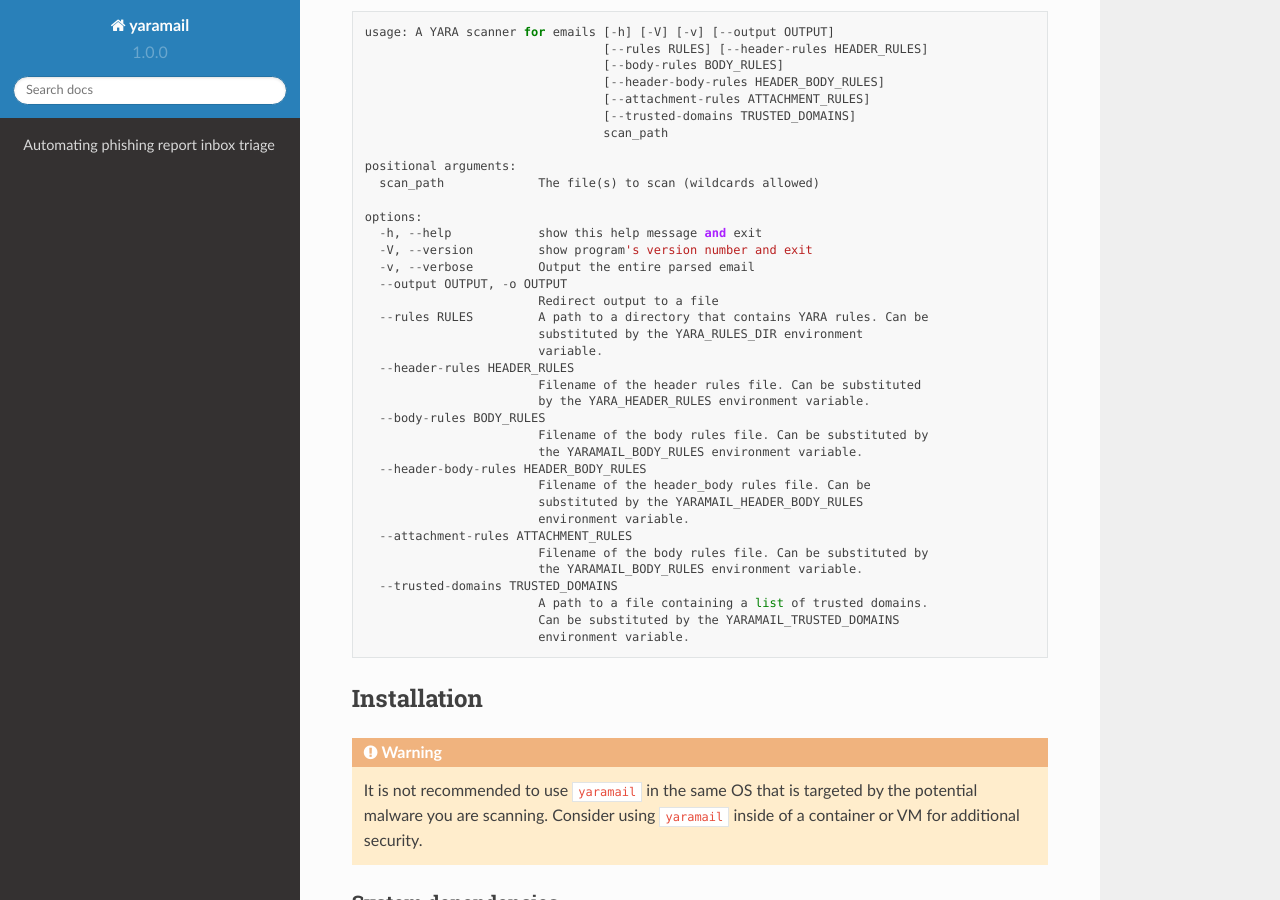
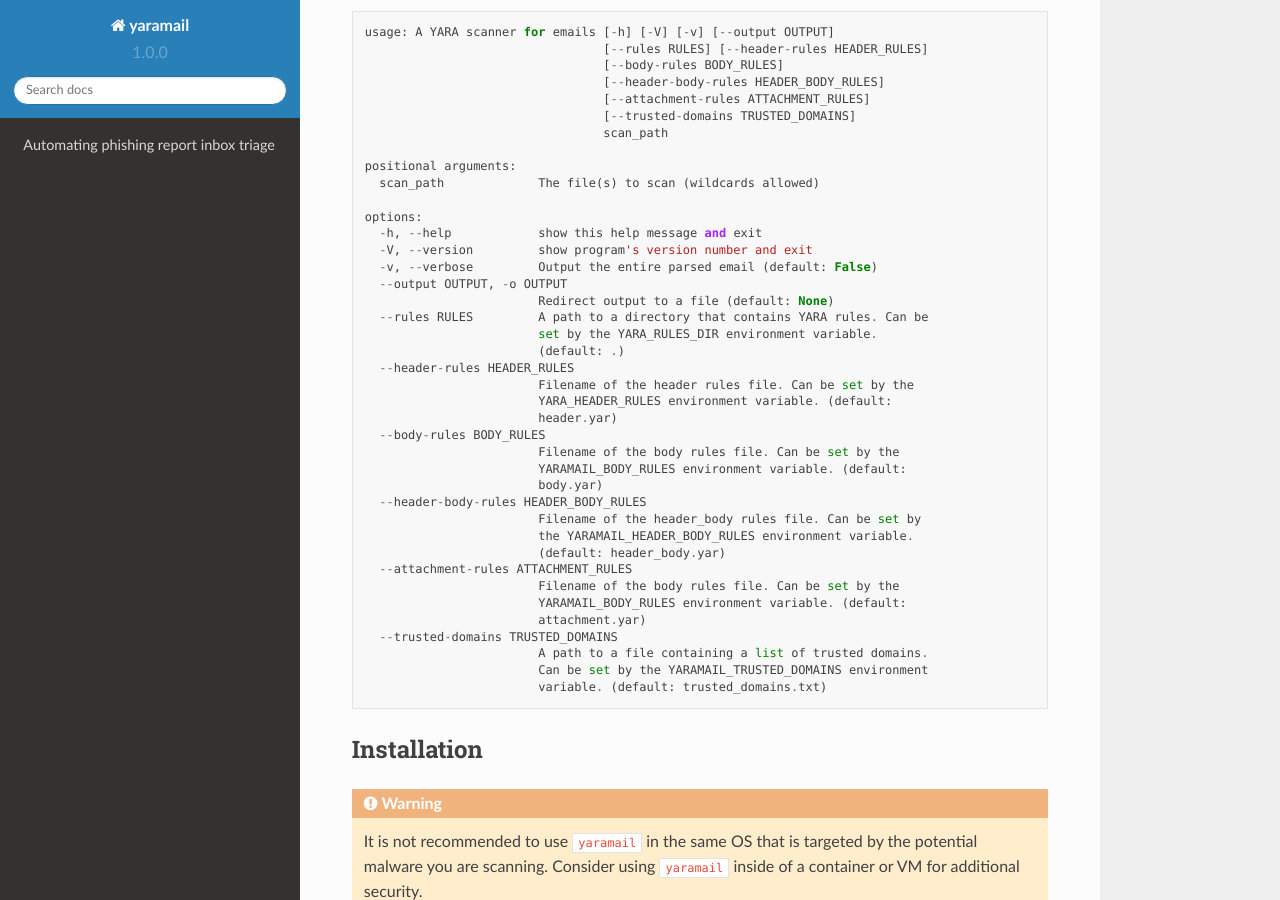
Before and after one commit to seanthegeek/yaramail, a Sphinx documentation site: the page built from docs/source/index.md, in a window 1280 px wide and 900 px high, scrolled down 753 px. Built offline with Sphinx 7.4.7 and the Read the Docs theme 2.0.0, drawn with Linux system fonts in a browser that asks for light colours.

Commit message:
Update CLI documentation

````diff
--- a/docs/source/index.md
+++ b/docs/source/index.md
@@ -40,29 +40,32 @@
 options:
   -h, --help            show this help message and exit
   -V, --version         show program's version number and exit
-  -v, --verbose         Output the entire parsed email
+  -v, --verbose         Output the entire parsed email (default: False)
   --output OUTPUT, -o OUTPUT
-                        Redirect output to a file
+                        Redirect output to a file (default: None)
   --rules RULES         A path to a directory that contains YARA rules. Can be
-                        substituted by the YARA_RULES_DIR environment
-                        variable.
+                        set by the YARA_RULES_DIR environment variable.
+                        (default: .)
   --header-rules HEADER_RULES
-                        Filename of the header rules file. Can be substituted
-                        by the YARA_HEADER_RULES environment variable.
+                        Filename of the header rules file. Can be set by the
+                        YARA_HEADER_RULES environment variable. (default:
+                        header.yar)
   --body-rules BODY_RULES
-                        Filename of the body rules file. Can be substituted by
-                        the YARAMAIL_BODY_RULES environment variable.
+                        Filename of the body rules file. Can be set by the
+                        YARAMAIL_BODY_RULES environment variable. (default:
+                        body.yar)
   --header-body-rules HEADER_BODY_RULES
-                        Filename of the header_body rules file. Can be
-                        substituted by the YARAMAIL_HEADER_BODY_RULES
-                        environment variable.
+                        Filename of the header_body rules file. Can be set by
+                        the YARAMAIL_HEADER_BODY_RULES environment variable.
+                        (default: header_body.yar)
   --attachment-rules ATTACHMENT_RULES
-                        Filename of the body rules file. Can be substituted by
-                        the YARAMAIL_BODY_RULES environment variable.
+                        Filename of the body rules file. Can be set by the
+                        YARAMAIL_BODY_RULES environment variable. (default:
+                        attachment.yar)
   --trusted-domains TRUSTED_DOMAINS
                         A path to a file containing a list of trusted domains.
-                        Can be substituted by the YARAMAIL_TRUSTED_DOMAINS
-                        environment variable.
+                        Can be set by the YARAMAIL_TRUSTED_DOMAINS environment
+                        variable. (default: trusted_domains.txt)
 ```
 
 ## Installation
````
Also changed, not shown: README.md (+18 -15 lines).
